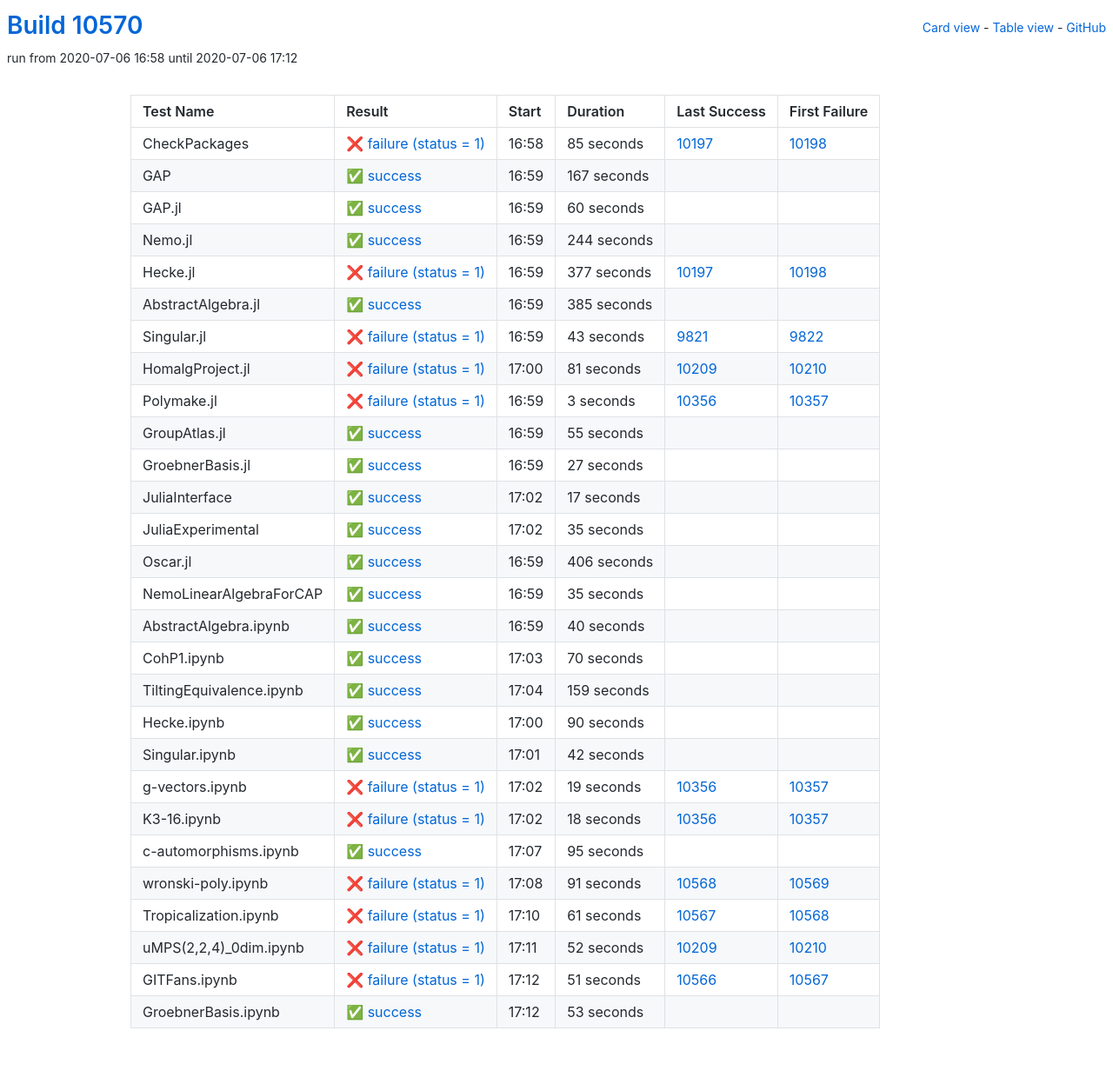
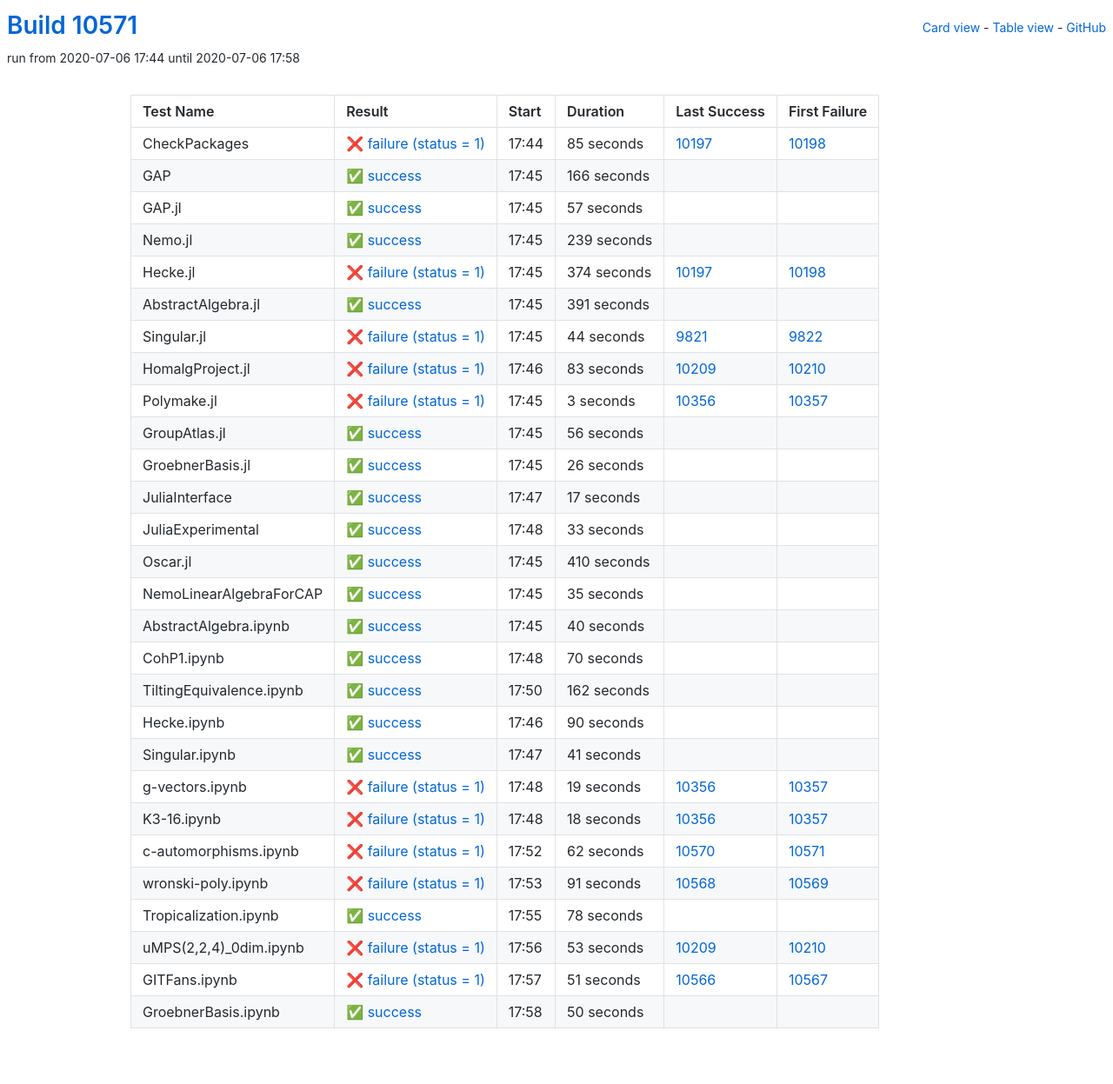
Before and after one commit to oscar-system/oscar-ci-status, a Jekyll site: the page built from table.html, in a window 1280 px wide. Shown: the whole page at 87% size. Built offline with Jekyll 4.4.1, drawn with Linux system fonts in a browser that asks for light colours.

Commit message:
Build #10571

```diff
--- a/_data/ci.yml
+++ b/_data/ci.yml
@@ -1,6 +1,6 @@
 ---
-build: 10570
-build_url: https://oscarci.mathematik.uni-kl.de/job/oscar/10570/
+build: 10571
+build_url: https://oscarci.mathematik.uni-kl.de/job/oscar/10571/
 job: oscar
 organization: oscar-system
 repo: oscar-ci-status
@@ -8,8 +8,8 @@
 tests:
 - name: CheckPackages
   id: checkpackages
-  log: https://oscarci.mathematik.uni-kl.de/job/oscar/10570/artifact/logs/build-10570/CheckPackages.log
-  start: 2020-07-06 16:58
+  log: https://oscarci.mathematik.uni-kl.de/job/oscar/10571/artifact/logs/build-10571/CheckPackages.log
+  start: 2020-07-06 17:44
   success: false
   exitcode: 1
   status: failure
@@ -20,92 +20,92 @@
   first_failure_url: https://oscarci.mathematik.uni-kl.de/job/oscar/10198/
 - name: GAP
   id: gap
-  log: https://oscarci.mathematik.uni-kl.de/job/oscar/10570/artifact/logs/build-10570/GAP.log
-  start: 2020-07-06 16:59
+  log: https://oscarci.mathematik.uni-kl.de/job/oscar/10571/artifact/logs/build-10571/GAP.log
+  start: 2020-07-06 17:45
   success: true
   exitcode: 0
   status: success
-  duration: 167
+  duration: 166
   last_success: false
   last_success_url:
   first_failure: false
   first_failure_url:
 - name: GAP.jl
   id: gap-jl
-  log: https://oscarci.mathematik.uni-kl.de/job/oscar/10570/artifact/logs/build-10570/GAP.jl.log
-  start: 2020-07-06 16:59
+  log: https://oscarci.mathematik.uni-kl.de/job/oscar/10571/artifact/logs/build-10571/GAP.jl.log
+  start: 2020-07-06 17:45
   success: true
   exitcode: 0
   status: success
-  duration: 60
+  duration: 57
   last_success: false
   last_success_url:
   first_failure: false
   first_failure_url:
 - name: Nemo.jl
   id: nemo-jl
-  log: https://oscarci.mathematik.uni-kl.de/job/oscar/10570/artifact/logs/build-10570/Nemo.jl.log
-  start: 2020-07-06 16:59
+  log: https://oscarci.mathematik.uni-kl.de/job/oscar/10571/artifact/logs/build-10571/Nemo.jl.log
+  start: 2020-07-06 17:45
   success: true
   exitcode: 0
   status: success
-  duration: 244
+  duration: 239
   last_success: false
   last_success_url:
   first_failure: false
   first_failure_url:
 - name: Hecke.jl
   id: hecke-jl
-  log: https://oscarci.mathematik.uni-kl.de/job/oscar/10570/artifact/logs/build-10570/Hecke.jl.log
-  start: 2020-07-06 16:59
+  log: https://oscarci.mathematik.uni-kl.de/job/oscar/10571/artifact/logs/build-10571/Hecke.jl.log
+  start: 2020-07-06 17:45
   success: false
   exitcode: 1
   status: failure
-  duration: 377
+  duration: 374
   last_success: 10197
   last_success_url: https://oscarci.mathematik.uni-kl.de/job/oscar/10197/
   first_failure: 10198
   first_failure_url: https://oscarci.mathematik.uni-kl.de/job/oscar/10198/
 - name: AbstractAlgebra.jl
   id: abstractalgebra-jl
-  log: https://oscarci.mathematik.uni-kl.de/job/oscar/10570/artifact/logs/build-10570/AbstractAlgebra.jl.log
-  start: 2020-07-06 16:59
+  log: https://oscarci.mathematik.uni-kl.de/job/oscar/10571/artifact/logs/build-10571/AbstractAlgebra.jl.log
+  start: 2020-07-06 17:45
   success: true
   exitcode: 0
   status: success
-  duration: 385
+  duration: 391
   last_success: false
   last_success_url:
   first_failure: false
   first_failure_url:
 - name: Singular.jl
   id: singular-jl
-  log: https://oscarci.mathematik.uni-kl.de/job/oscar/10570/artifact/logs/build-10570/Singular.jl.log
-  start: 2020-07-06 16:59
+  log: https://oscarci.mathematik.uni-kl.de/job/oscar/10571/artifact/logs/build-10571/Singular.jl.log
+  start: 2020-07-06 17:45
   success: false
   exitcode: 1
   status: failure
-  duration: 43
+  duration: 44
   last_success: 9821
   last_success_url: https://oscarci.mathematik.uni-kl.de/job/oscar/9821/
   first_failure: 9822
   first_failure_url: https://oscarci.mathematik.uni-kl.de/job/oscar/9822/
 - name: HomalgProject.jl
   id: homalgproject-jl
-  log: https://oscarci.mathematik.uni-kl.de/job/oscar/10570/artifact/logs/build-10570/HomalgProject.jl.log
-  start: 2020-07-06 17:00
+  log: https://oscarci.mathematik.uni-kl.de/job/oscar/10571/artifact/logs/build-10571/HomalgProject.jl.log
+  start: 2020-07-06 17:46
   success: false
   exitcode: 1
   status: failure
-  duration: 81
+  duration: 83
   last_success: 10209
   last_success_url: https://oscarci.mathematik.uni-kl.de/job/oscar/10209/
   first_failure: 10210
   first_failure_url: https://oscarci.mathematik.uni-kl.de/job/oscar/10210/
 - name: Polymake.jl
   id: polymake-jl
-  log: https://oscarci.mathematik.uni-kl.de/job/oscar/10570/artifact/logs/build-10570/Polymake.jl.log
-  start: 2020-07-06 16:59
+  log: https://oscarci.mathematik.uni-kl.de/job/oscar/10571/artifact/logs/build-10571/Polymake.jl.log
+  start: 2020-07-06 17:45
   success: false
   exitcode: 1
   status: failure
@@ -116,32 +116,32 @@
   first_failure_url: https://oscarci.mathematik.uni-kl.de/job/oscar/10357/
 - name: GroupAtlas.jl
   id: groupatlas-jl
-  log: https://oscarci.mathematik.uni-kl.de/job/oscar/10570/artifact/logs/build-10570/GroupAtlas.jl.log
-  start: 2020-07-06 16:59
+  log: https://oscarci.mathematik.uni-kl.de/job/oscar/10571/artifact/logs/build-10571/GroupAtlas.jl.log
+  start: 2020-07-06 17:45
   success: true
   exitcode: 0
   status: success
-  duration: 55
+  duration: 56
   last_success: false
   last_success_url:
   first_failure: false
   first_failure_url:
 - name: GroebnerBasis.jl
   id: groebnerbasis-jl
-  log: https://oscarci.mathematik.uni-kl.de/job/oscar/10570/artifact/logs/build-10570/GroebnerBasis.jl.log
-  start: 2020-07-06 16:59
+  log: https://oscarci.mathematik.uni-kl.de/job/oscar/10571/artifact/logs/build-10571/GroebnerBasis.jl.log
+  start: 2020-07-06 17:45
   success: true
   exitcode: 0
   status: success
-  duration: 27
+  duration: 26
   last_success: false
   last_success_url:
   first_failure: false
   first_failure_url:
 - name: JuliaInterface
   id: juliainterface
-  log: https://oscarci.mathematik.uni-kl.de/job/oscar/10570/artifact/logs/build-10570/JuliaInterface.log
-  start: 2020-07-06 17:02
+  log: https://oscarci.mathematik.uni-kl.de/job/oscar/10571/artifact/logs/build-10571/JuliaInterface.log
+  start: 2020-07-06 17:47
   success: true
   exitcode: 0
   status: success
@@ -152,32 +152,32 @@
   first_failure_url:
 - name: JuliaExperimental
   id: juliaexperimental
-  log: https://oscarci.mathematik.uni-kl.de/job/oscar/10570/artifact/logs/build-10570/JuliaExperimental.log
-  start: 2020-07-06 17:02
+  log: https://oscarci.mathematik.uni-kl.de/job/oscar/10571/artifact/logs/build-10571/JuliaExperimental.log
+  start: 2020-07-06 17:48
   success: true
   exitcode: 0
   status: success
-  duration: 35
+  duration: 33
   last_success: false
   last_success_url:
   first_failure: false
   first_failure_url:
 - name: Oscar.jl
   id: oscar-jl
-  log: https://oscarci.mathematik.uni-kl.de/job/oscar/10570/artifact/logs/build-10570/Oscar.jl.log
-  start: 2020-07-06 16:59
+  log: https://oscarci.mathematik.uni-kl.de/job/oscar/10571/artifact/logs/build-10571/Oscar.jl.log
+  start: 2020-07-06 17:45
   success: true
   exitcode: 0
   status: success
-  duration: 406
+  duration: 410
   last_success: false
   last_success_url:
   first_failure: false
   first_failure_url:
 - name: NemoLinearAlgebraForCAP
   id: nemolinearalgebraforcap
-  log: https://oscarci.mathematik.uni-kl.de/job/oscar/10570/artifact/logs/build-10570/NemoLinearAlgebraForCAP.log
-  start: 2020-07-06 16:59
+  log: https://oscarci.mathematik.uni-kl.de/job/oscar/10571/artifact/logs/build-10571/NemoLinearAlgebraForCAP.log
+  start: 2020-07-06 17:45
   success: true
   exitcode: 0
   status: success
@@ -188,8 +188,8 @@
   first_failure_url:
 - name: AbstractAlgebra.ipynb
   id: abstractalgebra-ipynb
-  log: https://oscarci.mathematik.uni-kl.de/job/oscar/10570/artifact/logs/build-10570/AbstractAlgebra.ipynb.log
-  start: 2020-07-06 16:59
+  log: https://oscarci.mathematik.uni-kl.de/job/oscar/10571/artifact/logs/build-10571/AbstractAlgebra.ipynb.log
+  start: 2020-07-06 17:45
   success: true
   exitcode: 0
   status: success
@@ -200,8 +200,8 @@
   first_failure_url:
 - name: CohP1.ipynb
   id: cohp1-ipynb
-  log: https://oscarci.mathematik.uni-kl.de/job/oscar/10570/artifact/logs/build-10570/CohP1.ipynb.log
-  start: 2020-07-06 17:03
+  log: https://oscarci.mathematik.uni-kl.de/job/oscar/10571/artifact/logs/build-10571/CohP1.ipynb.log
+  start: 2020-07-06 17:48
   success: true
   exitcode: 0
   status: success
@@ -212,20 +212,20 @@
   first_failure_url:
 - name: TiltingEquivalence.ipynb
   id: tiltingequivalence-ipynb
-  log: https://oscarci.mathematik.uni-kl.de/job/oscar/10570/artifact/logs/build-10570/TiltingEquivalence.ipynb.log
-  start: 2020-07-06 17:04
+  log: https://oscarci.mathematik.uni-kl.de/job/oscar/10571/artifact/logs/build-10571/TiltingEquivalence.ipynb.log
+  start: 2020-07-06 17:50
   success: true
   exitcode: 0
   status: success
-  duration: 159
+  duration: 162
   last_success: false
   last_success_url:
   first_failure: false
   first_failure_url:
 - name: Hecke.ipynb
   id: hecke-ipynb
-  log: https://oscarci.mathematik.uni-kl.de/job/oscar/10570/artifact/logs/build-10570/Hecke.ipynb.log
-  start: 2020-07-06 17:00
+  log: https://oscarci.mathematik.uni-kl.de/job/oscar/10571/artifact/logs/build-10571/Hecke.ipynb.log
+  start: 2020-07-06 17:46
   success: true
   exitcode: 0
   status: success
@@ -236,20 +236,20 @@
   first_failure_url:
 - name: Singular.ipynb
   id: singular-ipynb
-  log: https://oscarci.mathematik.uni-kl.de/job/oscar/10570/artifact/logs/build-10570/Singular.ipynb.log
-  start: 2020-07-06 17:01
+  log: https://oscarci.mathematik.uni-kl.de/job/oscar/10571/artifact/logs/build-10571/Singular.ipynb.log
+  start: 2020-07-06 17:47
   success: true
   exitcode: 0
   status: success
-  duration: 42
+  duration: 41
   last_success: false
   last_success_url:
   first_failure: false
   first_failure_url:
 - name: g-vectors.ipynb
   id: g-vectors-ipynb
-  log: https://oscarci.mathematik.uni-kl.de/job/oscar/10570/artifact/logs/build-10570/g-vectors.ipynb.log
-  start: 2020-07-06 17:02
+  log: https://oscarci.mathematik.uni-kl.de/job/oscar/10571/artifact/logs/build-10571/g-vectors.ipynb.log
+  start: 2020-07-06 17:48
   success: false
   exitcode: 1
   status: failure
@@ -260,8 +260,8 @@
   first_failure_url: https://oscarci.mathematik.uni-kl.de/job/oscar/10357/
 - name: K3-16.ipynb
   id: k3-16-ipynb
-  log: https://oscarci.mathematik.uni-kl.de/job/oscar/10570/artifact/logs/build-10570/K3-16.ipynb.log
-  start: 2020-07-06 17:02
+  log: https://oscarci.mathematik.uni-kl.de/job/oscar/10571/artifact/logs/build-10571/K3-16.ipynb.log
+  start: 2020-07-06 17:48
   success: false
   exitcode: 1
   status: failure
@@ -272,20 +272,20 @@
   first_failure_url: https://oscarci.mathematik.uni-kl.de/job/oscar/10357/
 - name: c-automorphisms.ipynb
   id: c-automorphisms-ipynb
-  log: https://oscarci.mathematik.uni-kl.de/job/oscar/10570/artifact/logs/build-10570/c-automorphisms.ipynb.log
-  start: 2020-07-06 17:07
-  success: true
-  exitcode: 0
-  status: success
-  duration: 95
-  last_success: false
-  last_success_url:
-  first_failure: false
-  first_failure_url:
+  log: https://oscarci.mathematik.uni-kl.de/job/oscar/10571/artifact/logs/build-10571/c-automorphisms.ipynb.log
+  start: 2020-07-06 17:52
+  success: false
+  exitcode: 1
+  status: failure
+  duration: 62
+  last_success: 10570
+  last_success_url: https://oscarci.mathematik.uni-kl.de/job/oscar/10570/
+  first_failure: 10571
+  first_failure_url: https://oscarci.mathematik.uni-kl.de/job/oscar/10571/
 - name: wronski-poly.ipynb
   id: wronski-poly-ipynb
-  log: https://oscarci.mathematik.uni-kl.de/job/oscar/10570/artifact/logs/build-10570/wronski-poly.ipynb.log
-  start: 2020-07-06 17:08
+  log: https://oscarci.mathematik.uni-kl.de/job/oscar/10571/artifact/logs/build-10571/wronski-poly.ipynb.log
+  start: 2020-07-06 17:53
   success: false
   exitcode: 1
   status: failure
@@ -296,32 +296,32 @@
   first_failure_url: https://oscarci.mathematik.uni-kl.de/job/oscar/10569/
 - name: Tropicalization.ipynb
   id: tropicalization-ipynb
-  log: https://oscarci.mathematik.uni-kl.de/job/oscar/10570/artifact/logs/build-10570/Tropicalization.ipynb.log
-  start: 2020-07-06 17:10
+  log: https://oscarci.mathematik.uni-kl.de/job/oscar/10571/artifact/logs/build-10571/Tropicalization.ipynb.log
+  start: 2020-07-06 17:55
+  success: true
+  exitcode: 0
+  status: success
+  duration: 78
+  last_success: false
+  last_success_url:
+  first_failure: false
+  first_failure_url:
+- name: uMPS(2,2,4)_0dim.ipynb
+  id: umps-2-2-4-0dim-ipynb
+  log: https://oscarci.mathematik.uni-kl.de/job/oscar/10571/artifact/logs/build-10571/uMPS-2-2-4-_0dim.ipynb.log
+  start: 2020-07-06 17:56
   success: false
   exitcode: 1
   status: failure
-  duration: 61
-  last_success: 10567
-  last_success_url: https://oscarci.mathematik.uni-kl.de/job/oscar/10567/
-  first_failure: 10568
-  first_failure_url: https://oscarci.mathematik.uni-kl.de/job/oscar/10568/
-- name: uMPS(2,2,4)_0dim.ipynb
-  id: umps-2-2-4-0dim-ipynb
-  log: https://oscarci.mathematik.uni-kl.de/job/oscar/10570/artifact/logs/build-10570/uMPS-2-2-4-_0dim.ipynb.log
-  start: 2020-07-06 17:11
-  success: false
-  exitcode: 1
-  status: failure
-  duration: 52
+  duration: 53
   last_success: 10209
   last_success_url: https://oscarci.mathematik.uni-kl.de/job/oscar/10209/
   first_failure: 10210
   first_failure_url: https://oscarci.mathematik.uni-kl.de/job/oscar/10210/
 - name: GITFans.ipynb
   id: gitfans-ipynb
-  log: https://oscarci.mathematik.uni-kl.de/job/oscar/10570/artifact/logs/build-10570/GITFans.ipynb.log
-  start: 2020-07-06 17:12
+  log: https://oscarci.mathematik.uni-kl.de/job/oscar/10571/artifact/logs/build-10571/GITFans.ipynb.log
+  start: 2020-07-06 17:57
   success: false
   exitcode: 1
   status: failure
@@ -332,12 +332,12 @@
   first_failure_url: https://oscarci.mathematik.uni-kl.de/job/oscar/10567/
 - name: GroebnerBasis.ipynb
   id: groebnerbasis-ipynb
-  log: https://oscarci.mathematik.uni-kl.de/job/oscar/10570/artifact/logs/build-10570/GroebnerBasis.ipynb.log
-  start: 2020-07-06 17:12
+  log: https://oscarci.mathematik.uni-kl.de/job/oscar/10571/artifact/logs/build-10571/GroebnerBasis.ipynb.log
+  start: 2020-07-06 17:58
   success: true
   exitcode: 0
   status: success
-  duration: 53
+  duration: 50
   last_success: false
   last_success_url:
   first_failure: false
```
Also changed, not shown: README.md.
